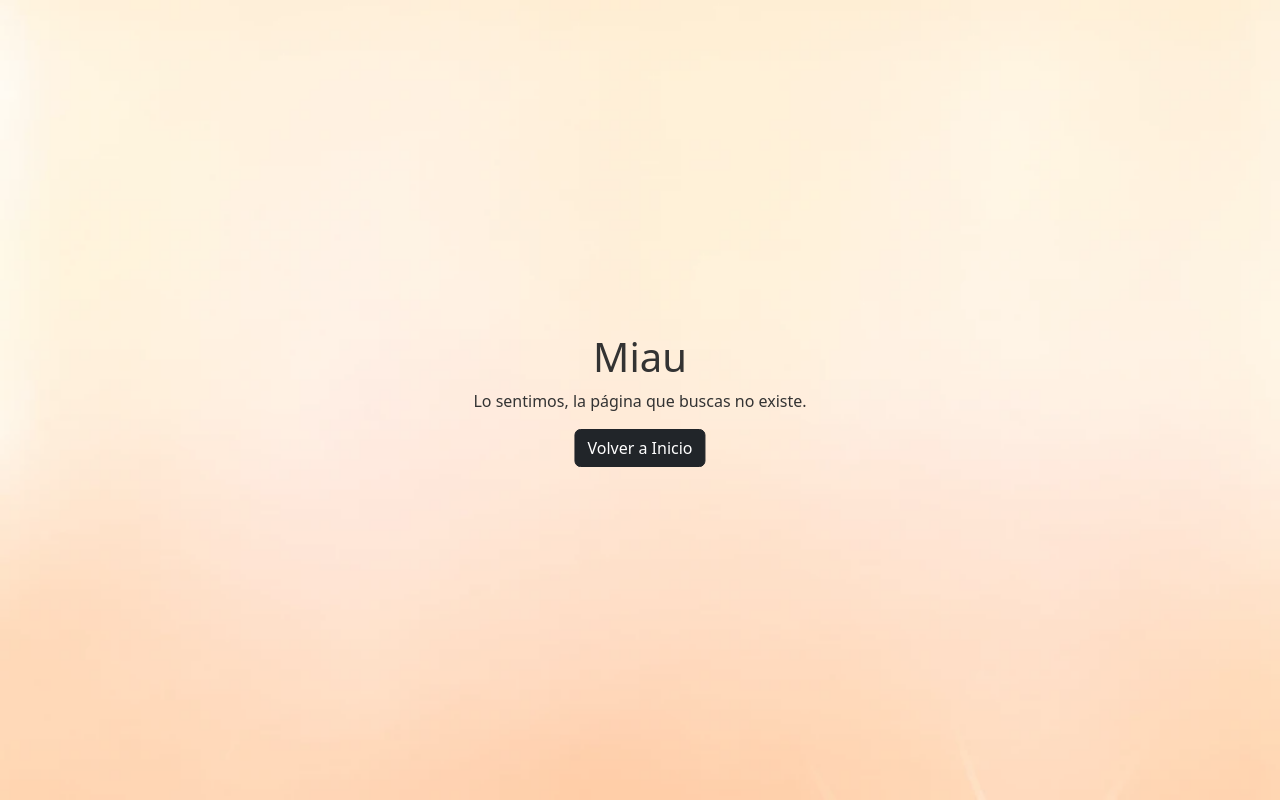
After one commit to BiggestGuille/NBA_Classification, a Flask app: template src/templates/explanation.html in a window 1280 px wide. The commit adds this page. Run offline with Flask 3, Linux system fonts and the light colour scheme; the template is opened without the code that fills it, so the values that code supplies are empty.

Commit message:
Some Updates

```diff
--- a/app.py
+++ b/app.py
@@ -19,7 +19,7 @@ def classifications():
     if not database_initialized:
         return redirect(url_for('home'))
     # Obtiene el parámetro 'season' de la consulta, con un valor por defecto si no se proporciona
-    season = request.args.get('season', default=2021, type=int)
+    season = request.args.get('season', default=2020, type=int)
 
     norm_classif, new_classif = analytics.get_analytics(season)
 
@@ -33,6 +33,12 @@ def classifications():
 
     return render_template('classifications.html', norm_classif=norm_classif, new_classif=new_classif)
 
+@app.route('/explanation')
+def explanation():
+    if not database_initialized:
+        return redirect(url_for('home'))
+    return render_template('explanation.html')
+
 # Manejador de error para el error 404 (Página no encontrada)
 @app.errorhandler(404)
 def page_not_found(error):
--- /dev/null
+++ b/src/templates/explanation.html
@@ -0,0 +1,35 @@
+{% extends "base.html" %}
+
+{% block title %}Explicación{% endblock %}
+
+{% block style %}
+<style>
+    /* Estilos personalizados */
+    body, html {
+        height: 100%;
+        margin: 0;
+        background: url('../static/images/background_plain.webp') no-repeat center center fixed;
+        background-size: cover; /* Fondo por toda la página */
+    }
+    .container {
+        text-align: center;
+        color: #333;
+    }
+    .content {
+        position: absolute;
+        top: 50%;
+        left: 50%;
+        transform: translate(-50%, -50%);
+    }
+</style>
+{% endblock %}
+
+{% block content %}
+<div class="container">
+    <div class="content">
+        <h1>Miau</h1>
+        <p>Lo sentimos, la página que buscas no existe.</p>
+        <a href="/" class="btn btn-dark">Volver a Inicio</a>
+    </div>
+</div>
+{% endblock %}
--- a/src/templates/index.html
+++ b/src/templates/index.html
@@ -31,7 +31,7 @@
         <p class="lead">¿Son realmente justas?</p>
         <img src="../static/images/basket_index.webp" class="imagen-centrada img-fluid" alt="Imagen descriptiva">
         <div>
-            <a href="pagina1.html" class="btn btn-light btn-custom">Explicación del problema</a>
+            <a href="explanation" class="btn btn-light btn-custom">Explicación del problema</a>
             <a href="classifications" class="btn btn-dark btn-custom">Ver datos analizados</a>
         </div>
     </div>
```
Also changed, not shown: src/templates/classifications.html (+2 -6 lines).
